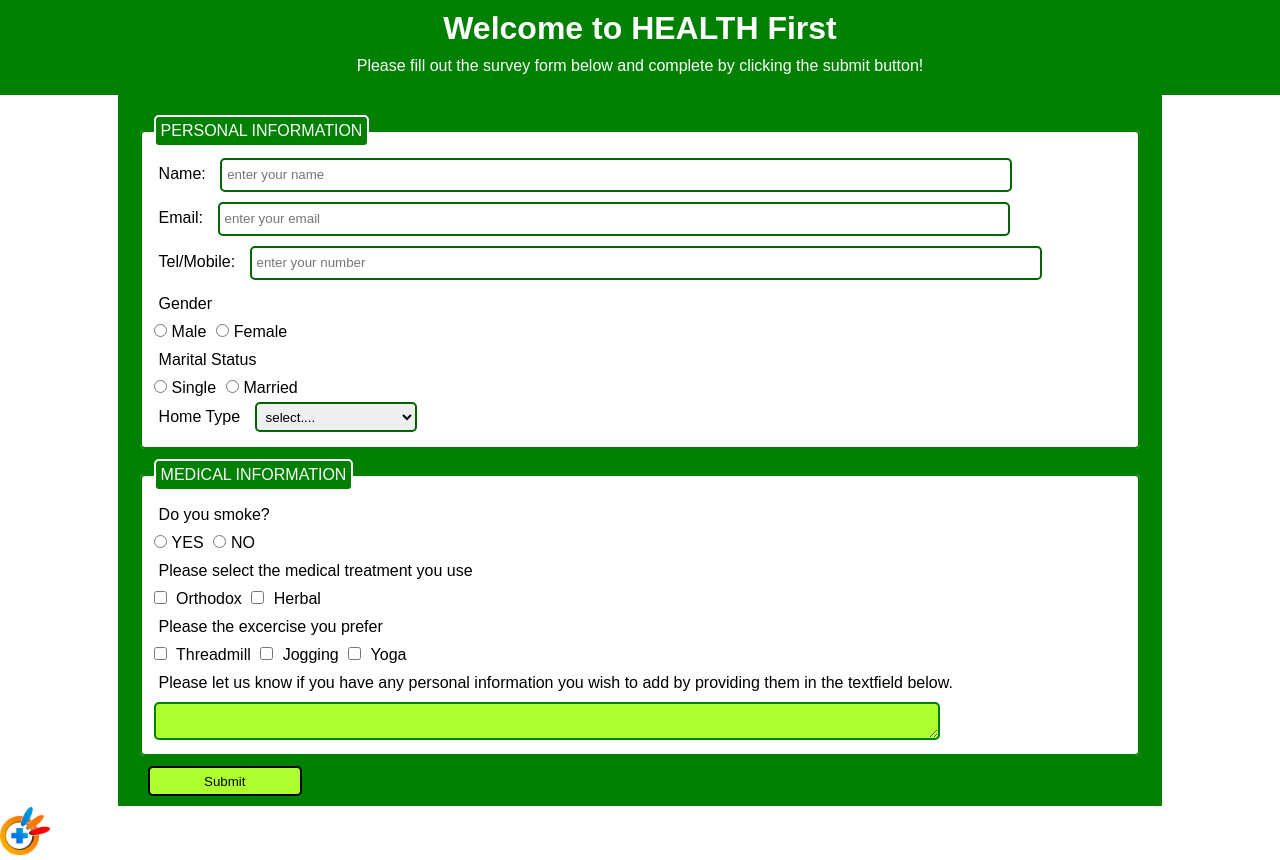
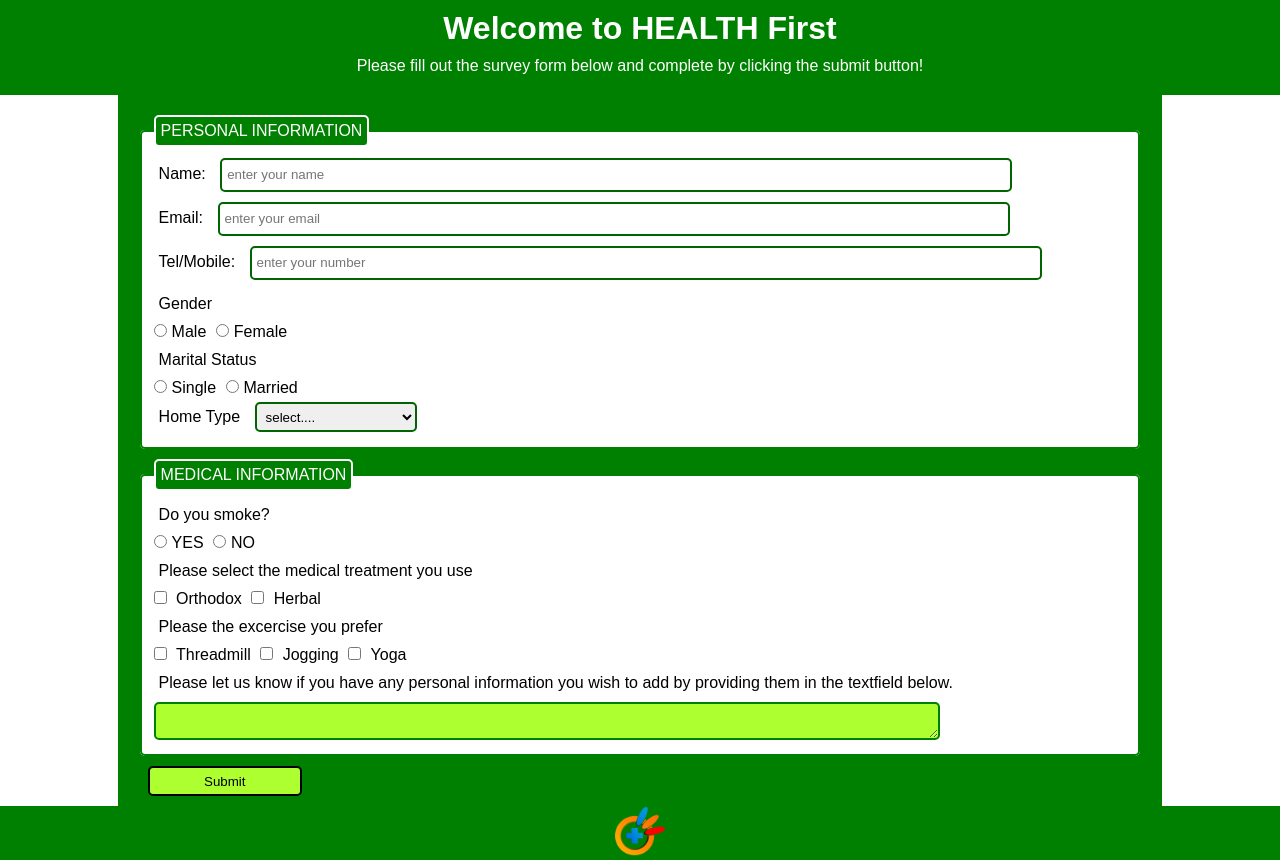
Before and after one commit to vimmystique/vsform, a plain HTML site: page index.html in a window 1280 px wide. Drawn offline with Linux system fonts and the light colour scheme.

Commit message:
Update style.css

```diff
--- a/style.css
+++ b/style.css
@@ -75,3 +75,8 @@ label{
 .full{
     width: 100%;
 }
+footer{
+    margin: auto;
+    background-color: green;
+    text-align: center;
+}
```
